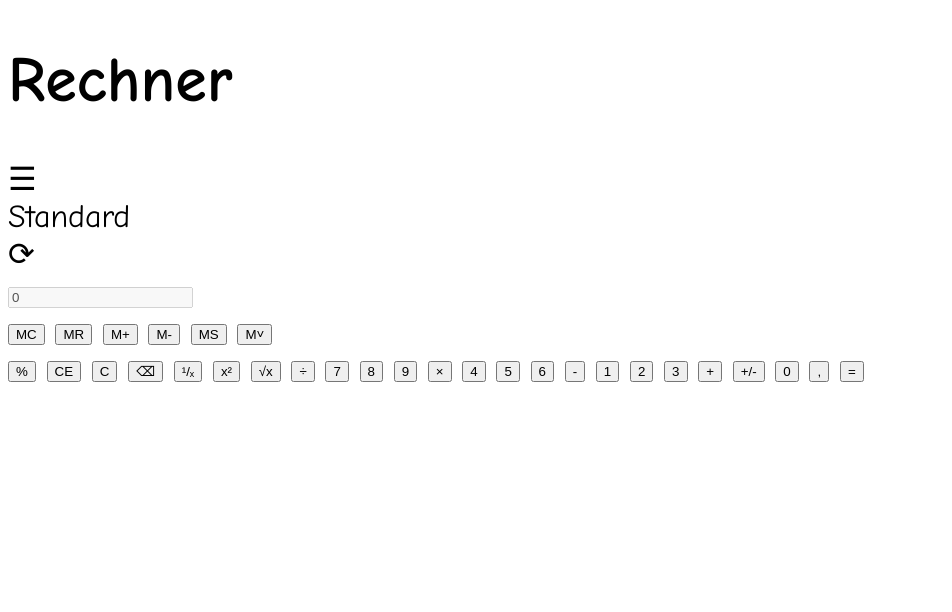
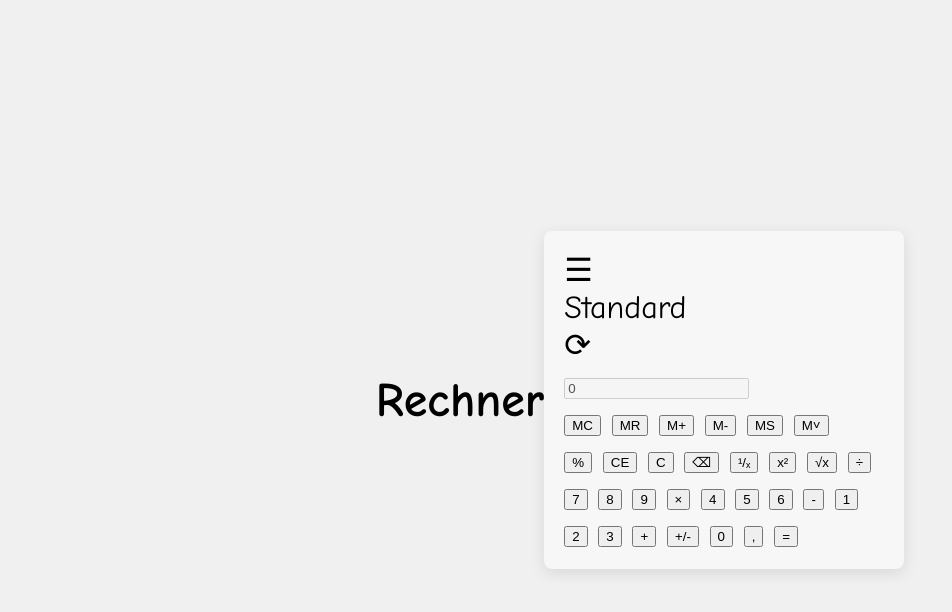
Before and after one commit to zGrantelbart/Testprojekt, a plain HTML site: page index.html in a window 1280 px wide. Shown: the whole page, without its empty margins (0-952 px from the left). Drawn offline with Linux system fonts and the light colour scheme.

Commit message:
addet little css

```diff
--- a/index.html
+++ b/index.html
@@ -7,7 +7,7 @@
     <link rel="stylesheet" href="style.css">
 </head>
 <body>
-    <h1>Rechner</h1>
+    <h2>Rechner</h2>
     <div class="calculator-container">
         <div class="top-bar">
             <div class="menu-icon">☰</div>
@@ -60,6 +60,7 @@
             <button class="button number" data-value=",">,</button>
             <button class="button equals" data-value="=">=</button>
         </div>
+    </div>
     <script src="index.js"></script>
 </body>
 </html>
--- a/style.css
+++ b/style.css
@@ -1,4 +1,21 @@
 body{
+    margin: 0;
+    display:flex;
     font-family: Comic Sans MS;
     font-size: 2em;
+    justify-content: center;
+    align-items: center;
+    min-height: 100vh;
+    background-color: #f0f0f0;
+    overflow: hidden;
 }
+.calculator-container {
+    display: flex;
+    flex-direction: column;
+    justify-content: space-between;
+    border-radius: 8px;
+    background-color: #f7f7f7;
+    box-shadow: 0 4px 15px rgba(0, 0, 0, 0.1);
+    width: 320px;
+    padding: 20px;
+}
```
